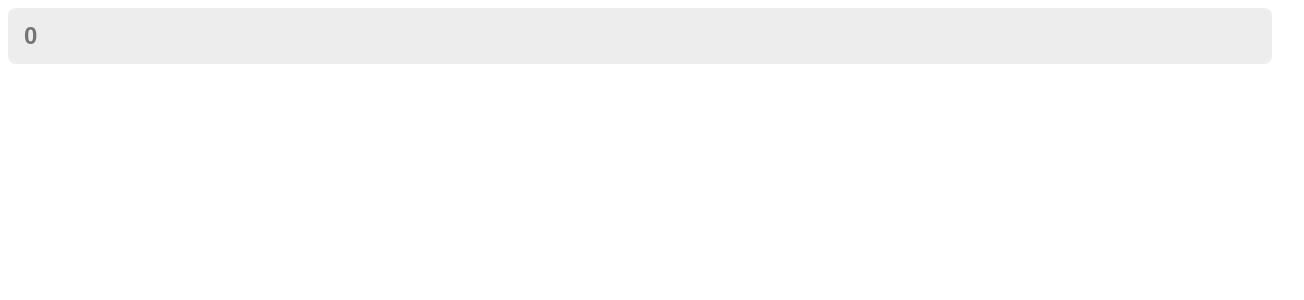
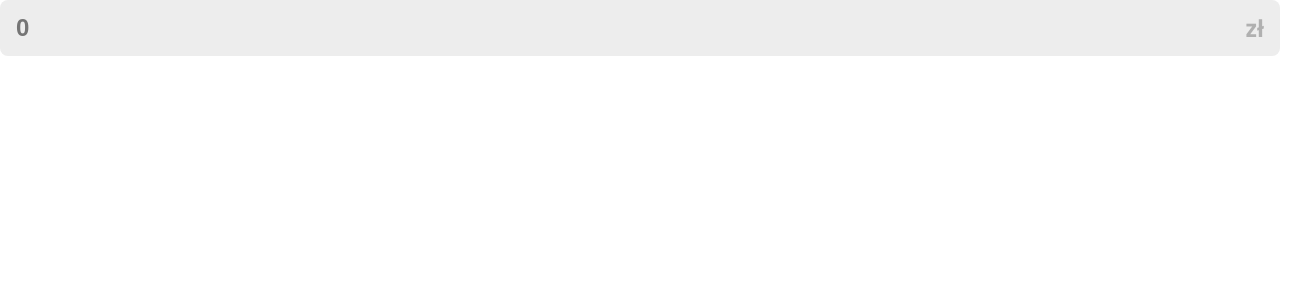
Before and after one commit to bsepiolo/Haysen, a Nuxt app: page / in a window 1280 px wide. Shown: the top 300 px of the page, 1304 px wide, since content can reach past the window. Built offline with nearby package versions, Linux system fonts and the light colour scheme.

Commit message:
append-text

```diff
--- a/assets/scss/_variables.scss
+++ b/assets/scss/_variables.scss
@@ -4,6 +4,7 @@ $orange: #ee755a;
 $gray-100: #f4f4f4;
 $gray-200: #ededed;
 $gray-300: #c7c7c7;
+$gray-400: #b0b0b0;
 
 $primary: $orange;
 
--- a/assets/scss/global.scss
+++ b/assets/scss/global.scss
@@ -2,4 +2,20 @@ html,
 body {
   font-family: 'Poppins';
   font-weight: 500;
+  margin: 0;
 }
+
+input::-webkit-outer-spin-button,
+input::-webkit-inner-spin-button {
+  /* display: none; <- Crashes Chrome on hover */
+  -webkit-appearance: none;
+  margin: 0; /* <-- Apparently some margin are still there even though it's hidden */
+}
+
+input[type='number'] {
+  -moz-appearance: textfield; /* Firefox */
+}
+
+input:focus {
+  outline: none;
+}
--- a/components/TextBox.vue
+++ b/components/TextBox.vue
@@ -1,5 +1,5 @@
 <template>
-  <div class="text-box" :class="textBoxSizeClass[size]">
+  <div class="text-box" :class="textBoxSizeClass">
     <input
       v-model="model"
       class="text-box__input"
@@ -7,28 +7,35 @@
       :name="name"
       :placeholder="placeholder"
     />
+    <span v-if="appendText" class="text-box__append-text">{{
+      appendText
+    }}</span>
   </div>
 </template>
 <script setup lang="ts">
-import { ref, computed } from 'vue'
+import { computed } from 'vue'
 type TextBoxSize = 'sm' | 'md' | 'lg'
 type HTMLInputElementType = 'text' | 'password' | 'number' | 'email'
 interface TextBoxProps {
   type: HTMLInputElementType
   name: string
   placeholder: string
+  appendText?: string
   size?: TextBoxSize
 }
 
-withDefaults(defineProps<TextBoxProps>(), {
-  size: 'lg'
+const props = withDefaults(defineProps<TextBoxProps>(), {
+  size: 'lg',
+  appendText: undefined
 })
 
-const textBoxSizeClass: Record<TextBoxSize, string> = {
+const textBoxSizeClasses: Record<TextBoxSize, string> = {
   sm: 'text-box--small',
   md: 'text-box--medium',
   lg: 'text-box--large'
 }
+
+const textBoxSizeClass = computed<string>(() => textBoxSizeClasses[props.size])
 
 const model = defineModel<string | number>()
 </script>
@@ -36,9 +43,13 @@ const model = defineModel<string | number>()
 .text-box {
   background: $gray-200;
   border-radius: 8px;
+  display: flex;
+  align-items: center;
 
   &--large {
     height: 56px;
+    @include font-size(24px);
+    font-weight: 600;
 
     .text-box__input {
       @include font-size(24px);
@@ -54,5 +65,16 @@ const model = defineModel<string | number>()
     border-radius: 8px;
     padding: 0 16px;
   }
+
+  &:has(&__append-text) {
+    .text-box__input {
+      padding-right: 0;
+    }
+  }
+
+  &__append-text {
+    padding: 0 16px;
+    color: $gray-400;
+  }
 }
 </style>
--- a/pages/index.vue
+++ b/pages/index.vue
@@ -1,6 +1,12 @@
 <template>
   <div class="container">
-    <TextBox v-model="testValue" name="0" type="number" placeholder="0" />
+    <TextBox
+      v-model="testValue"
+      name="0"
+      type="number"
+      placeholder="0"
+      append-text="zł"
+    />
   </div>
 </template>
 <script setup lang="ts">
```
